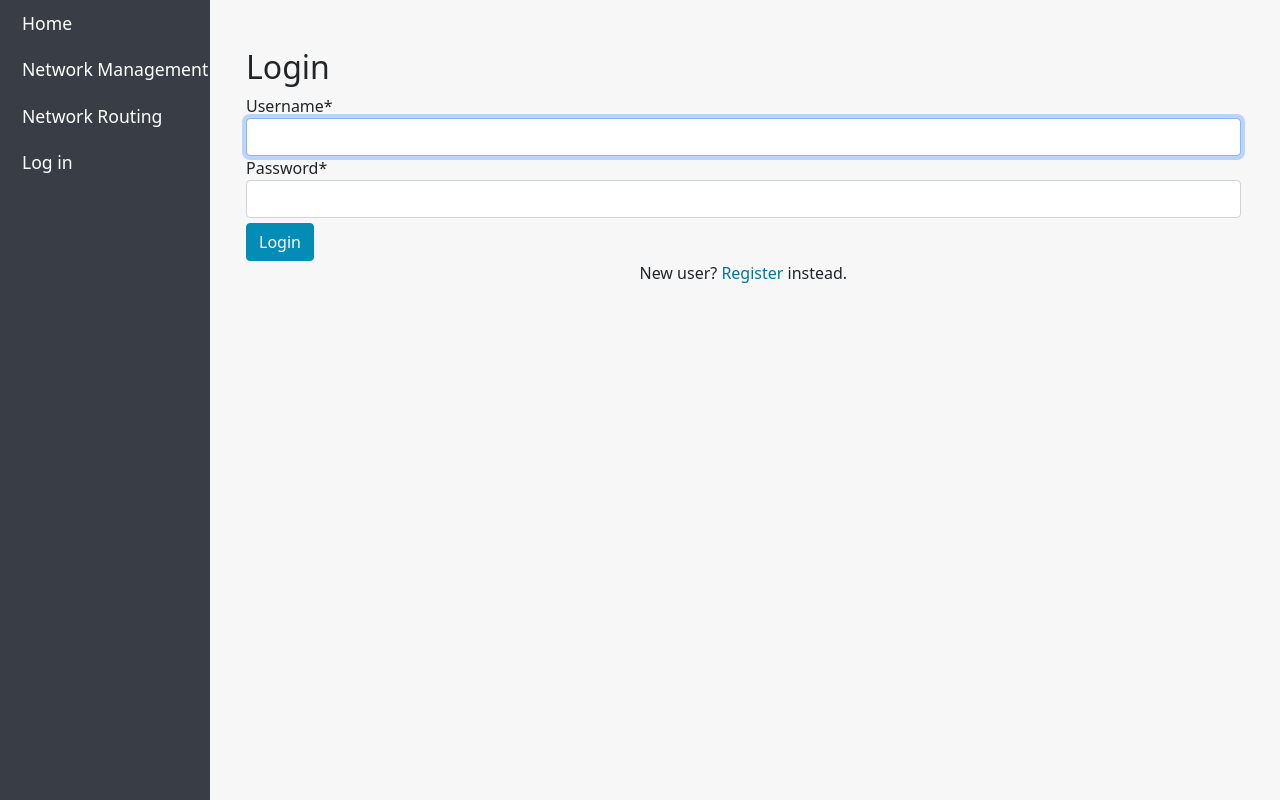
After one commit to CEWhitney/GeoLink, a Django app: page /account/login/ in a window 1280 px wide. The commit adds this page. Run offline with Django 4.2, Linux system fonts and the light colour scheme; some libraries are stand-ins or nearby versions.

Commit message:
functional table search, login, and style updates

```diff
--- a/GeoLink/urls.py
+++ b/GeoLink/urls.py
@@ -22,6 +22,7 @@ from django.conf.urls.static import static
 
 urlpatterns = [
     path('admin/', admin.site.urls),
+    path('account/', include("django.contrib.auth.urls")),
     path('citydata/', include('citydata.urls')),
-    path('', RedirectView.as_view(url='citydata/', permanent=True)),
+    path('', RedirectView.as_view(url='citydata/', permanent=True), name='home'),
 ] + static(settings.STATIC_URL, document_root=settings.STATIC_ROOT)
--- a/citydata/templates/ManageViews/manage_read.html
+++ b/citydata/templates/ManageViews/manage_read.html
@@ -1,6 +1,7 @@
 {% extends "base_generic.html" %}
 
 {% block content %}
+{% if user.is_authenticated %}
   <div style="display:flex; flex-direction:row;">
     <h1>Cities in Network</h1>
     <form action="/citydata/manage/" method="post" style="display:flex; align-items:center; margin-left:10px; gap:5px;">
@@ -19,4 +20,8 @@
   <footer style="height: 50px;">
 
   </footer>
+{% else %}
+<h2>You are not logged in</h2>
+<a class="blue" href="{% url 'login' %}">Log In</a>
+{% endif %}
 {% endblock %}
--- a/citydata/templates/base_generic.html
+++ b/citydata/templates/base_generic.html
@@ -14,16 +14,21 @@
 <body>
   <div class="container-fluid">
     <div class="row">
-      <div class="col-sm-2">
+      <div class="col-2" id="sidebar">
       {% block sidebar %}
-        <ul class="sidebar-nav">
+        <ul class="sidebar-nav row text-nowrap list-group">
           <li><a href="{% url 'index' %}">Home</a></li>
           <li><a href="{% url 'manage' %}">Network Management</a></li>
           <li><a href="{% url 'routing' %}">Network Routing</a></li>
+          {% if user.is_authenticated %}
+          <li><a href="{% url 'logout' %}">Logout</a></li>
+          {% else %}
+          <li><a href="{% url 'login' %}">Log in</a></li>
+          {% endif %}
         </ul>
      {% endblock %}
       </div>
-      <div class="col-sm-10 ">{% block content %}{% endblock %}</div>
+      <div class="col-sm-10" id="content">{% block content %}{% endblock %}</div>
     </div>
   </div>
 </body>
--- /dev/null
+++ b/citydata/templates/registration/login.html
@@ -0,0 +1,15 @@
+{% extends "base_generic.html" %}
+
+{% load crispy_forms_tags %}
+
+{% block content %}
+<div class="container py-5">
+  <h2>Login</h2>
+  <form method="post">
+    {% csrf_token %}
+    {{ form|crispy }}
+    <button class="btn btn-primary" type="submit">Login</button>
+  </form>
+  <p class="text-center">New user? <a class="blue" href={% url 'register' %}>Register</a> instead.</p>
+</div>
+{% endblock %}
--- a/citydata/templates/table.html
+++ b/citydata/templates/table.html
@@ -67,7 +67,7 @@
         display:flex; flex-flow: row nowrap; justify-content:space-around;
         position:fixed;
         width: 57%;
-        min-width: 550px;
+        min-width: 870px;
         bottom: 0;
         ">
             {% if table.page.has_previous %}
--- a/citydata/urls.py
+++ b/citydata/urls.py
@@ -5,4 +5,5 @@ urlpatterns = [
     path('', views.index, name='index'),
     path('manage/', views.ManageView.as_view(), name='manage'),
     path('routing/', views.routing, name='routing'),
+    path('register', views.register_request, name='register'),
 ]
--- a/static/css/styles.css
+++ b/static/css/styles.css
@@ -1,10 +1,44 @@
-.sidebar-nav {
-    margin-top: 20px;
-    padding: 0;
-    list-style: none;
-  }
+body {
+  background: #F7F7F7;
+}
+
+#sidebar {
+  width:210px;
+  background: #393E46;
+  color: #fff;
+  position: fixed;
+  top: 0;
+  left: 0;
+  height: 100vh;
+  z-index: 999;
+}
+
+#content {
+  margin-left:210px;
+}
 
 .table-block {
   width:70%;
-  min-width: 550px;
+  min-width: 870px;
 }
+
+a, a:hover, a:focus {
+  color: inherit;
+  text-decoration: none;
+}
+
+#sidebar ul li a {
+  padding: 10px;
+  font-size: 1.1em;
+  display: block;
+}
+
+.blue {
+  color: #017698;
+}
+
+.btn {
+  background-color: #028cb6;
+  border-color: #028cb6;
+  margin-top: 5px;
+}
```
Also changed, not shown: GeoLink/settings.py (+14 -0 lines), citydata/templates/registration/register.html (added, +18 -0 lines), citydata/views.py (+16 -1 lines).
